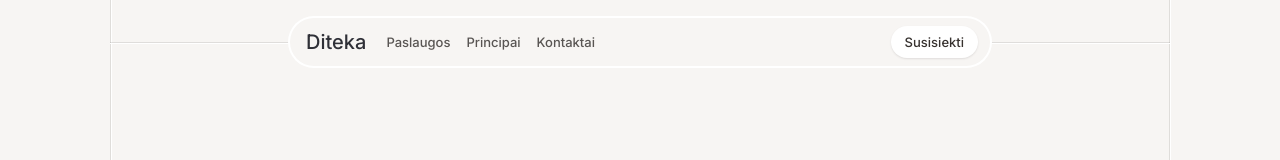
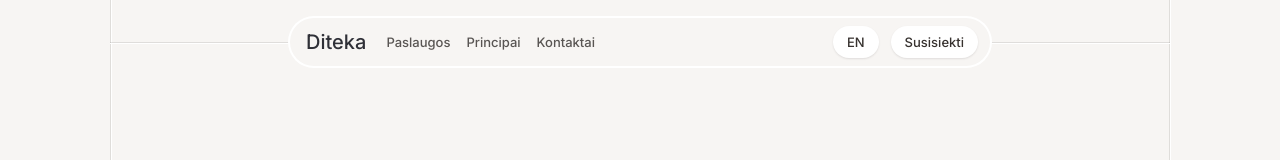
Before and after one commit to giedriusl/diteka, a Next.js app: page /assessment in a window 1280 px wide. Shown: the top 160 px of the page. Built offline with nearby package versions, Linux system fonts and the light colour scheme.

Commit message:
feat: add language switch button to site header
Add LocaleSwitch client component using next-intl useLocale.
Toggles between /en and / (default lt). Renders as EN/LT pill
in header alongside Susisiekti button.

```diff
--- /dev/null
+++ b/src/components/layout/LocaleSwitch.tsx
@@ -0,0 +1,31 @@
+'use client'
+
+import { useLocale } from 'next-intl'
+import { usePathname, useRouter } from 'next/navigation'
+
+export function LocaleSwitch() {
+  const locale = useLocale()
+  const pathname = usePathname()
+  const router = useRouter()
+
+  function toggle() {
+    const next = locale === 'lt' ? 'en' : 'lt'
+    // Strip existing locale prefix if present, then add new one
+    const stripped = pathname.replace(/^\/(en|lt)/, '') || '/'
+    const target = next === 'lt' ? stripped : `/en${stripped}`
+    router.push(target)
+  }
+
+  return (
+    <button
+      type="button"
+      onClick={toggle}
+      className="px-2 sm:px-3 md:px-[14px] py-1 sm:py-[6px] bg-white shadow-[0px_1px_2px_rgba(55,50,47,0.12)] overflow-hidden rounded-full flex justify-center items-center cursor-pointer hover:bg-[#F0EDE9] transition-colors"
+      aria-label={locale === 'lt' ? 'Switch to English' : 'Perjungti į lietuvių'}
+    >
+      <span className="flex flex-col justify-center text-[#37322F] text-xs md:text-[13px] font-medium leading-5 font-sans">
+        {locale === 'lt' ? 'EN' : 'LT'}
+      </span>
+    </button>
+  )
+}
--- a/src/components/layout/SiteHeader.tsx
+++ b/src/components/layout/SiteHeader.tsx
@@ -1,3 +1,5 @@
+import { LocaleSwitch } from './LocaleSwitch'
+
 export default function SiteHeader() {
   return (
     <div className="w-full h-12 sm:h-14 md:h-16 lg:h-[84px] absolute left-0 top-0 flex justify-center items-center z-20 px-6 sm:px-8 md:px-12 lg:px-0">
@@ -23,6 +25,7 @@ export default function SiteHeader() {
           </div>
         </div>
         <div className="h-6 sm:h-7 md:h-8 flex justify-start items-start gap-2 sm:gap-3">
+          <LocaleSwitch />
           <div className="px-2 sm:px-3 md:px-[14px] py-1 sm:py-[6px] bg-white shadow-[0px_1px_2px_rgba(55,50,47,0.12)] overflow-hidden rounded-full flex justify-center items-center cursor-pointer">
             <div className="flex flex-col justify-center text-[#37322F] text-xs md:text-[13px] font-medium leading-5 font-sans">
               Susisiekti
```
